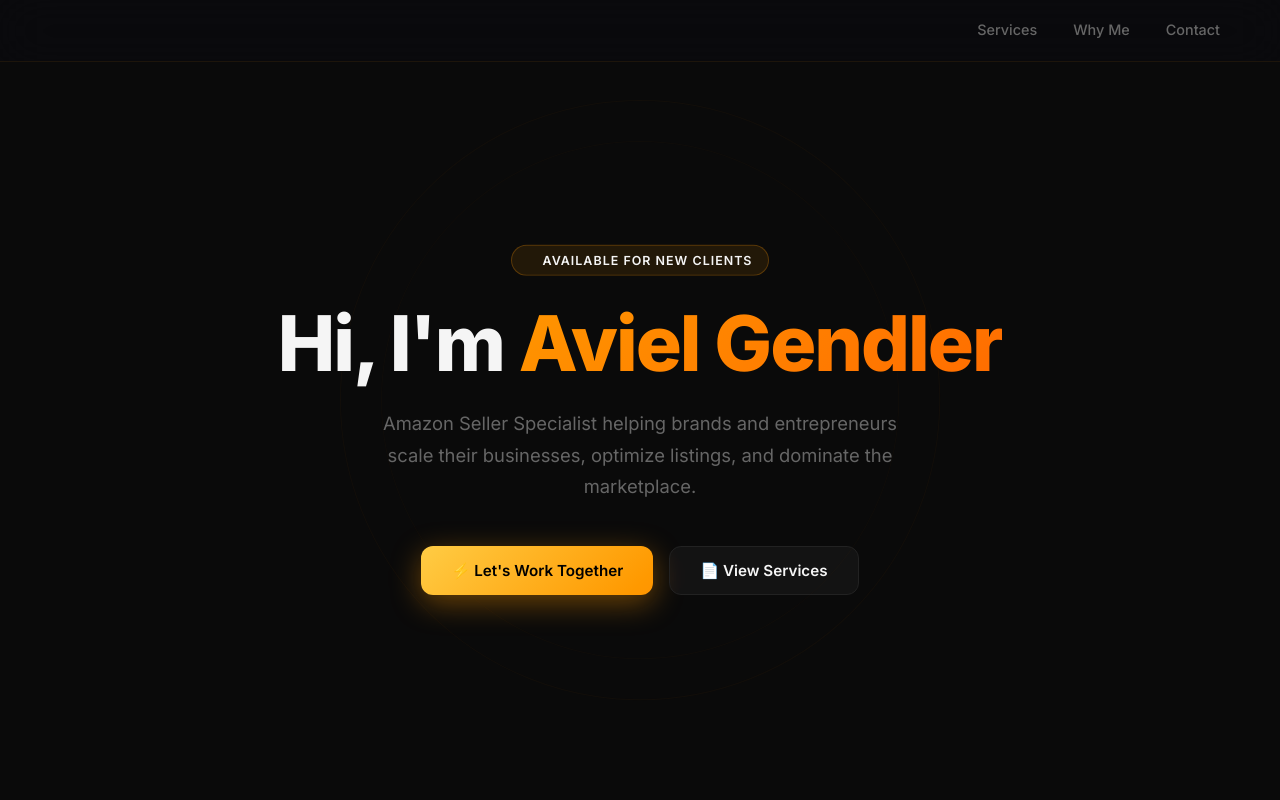
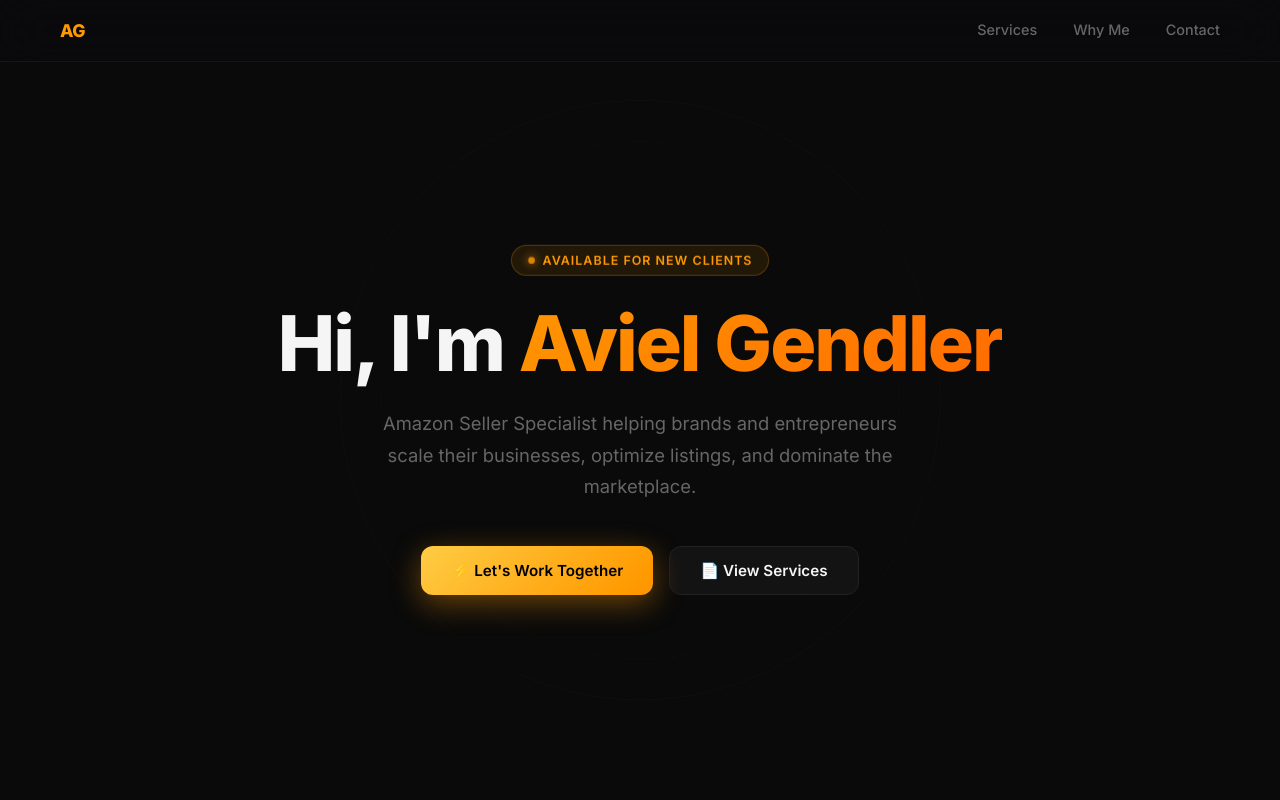
Before and after one commit to avielg-droid/Aviel-s-Landing-Page-, a plain HTML site: page index.html in a window 1280 px wide. Shown: the top 800 px of the page. Drawn offline with Linux system fonts and the light colour scheme.

Commit message:
fix: add --accent/--accent2 backwards-compat aliases for transition

```diff
--- a/index.html
+++ b/index.html
@@ -22,6 +22,8 @@
       --mono: 'JetBrains Mono', monospace;
       --sans: 'Inter', sans-serif;
       --display: 'Syne', sans-serif;
+      --accent: var(--orange);
+      --accent2: var(--orange);
     }
 
     html { scroll-behavior: smooth; }
```
